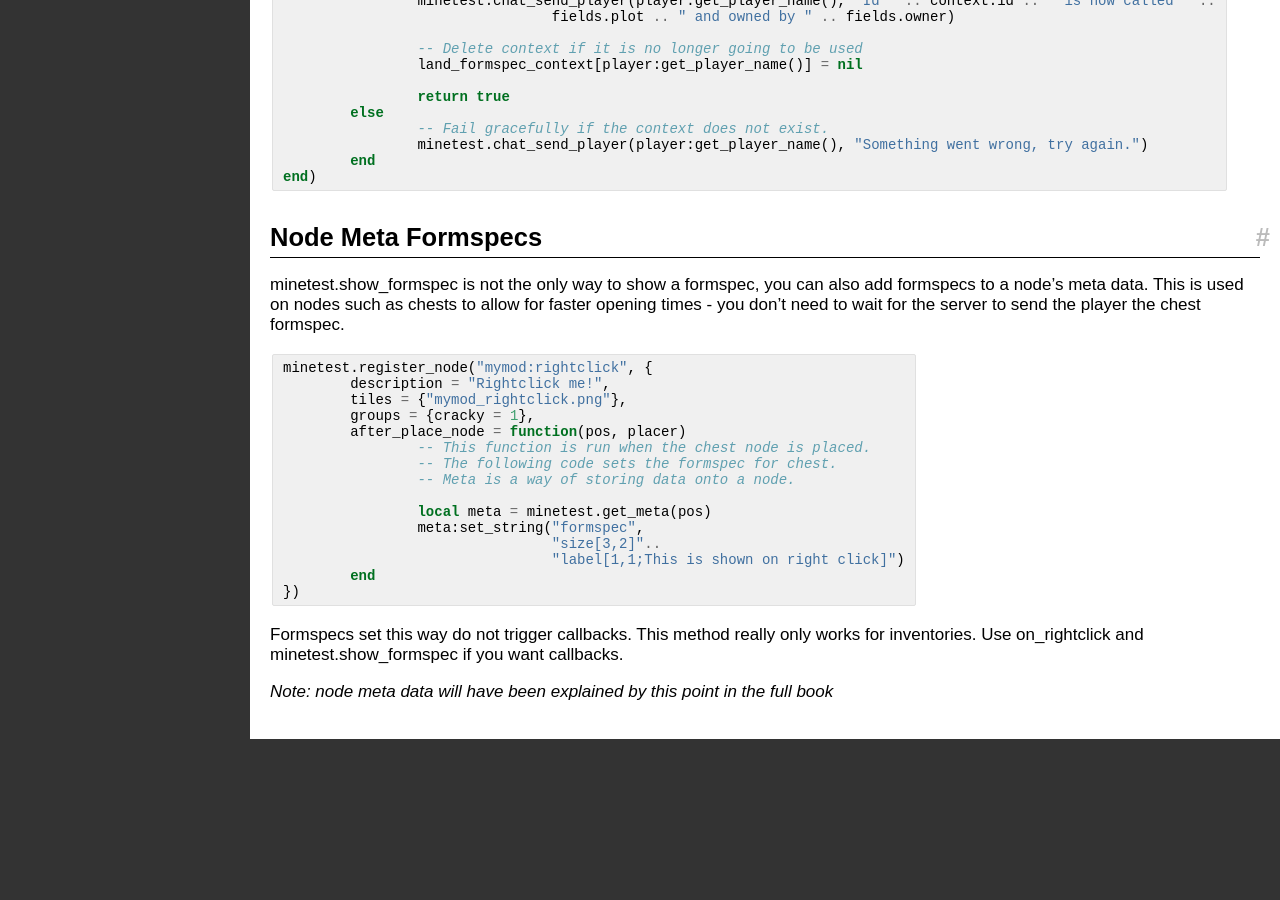
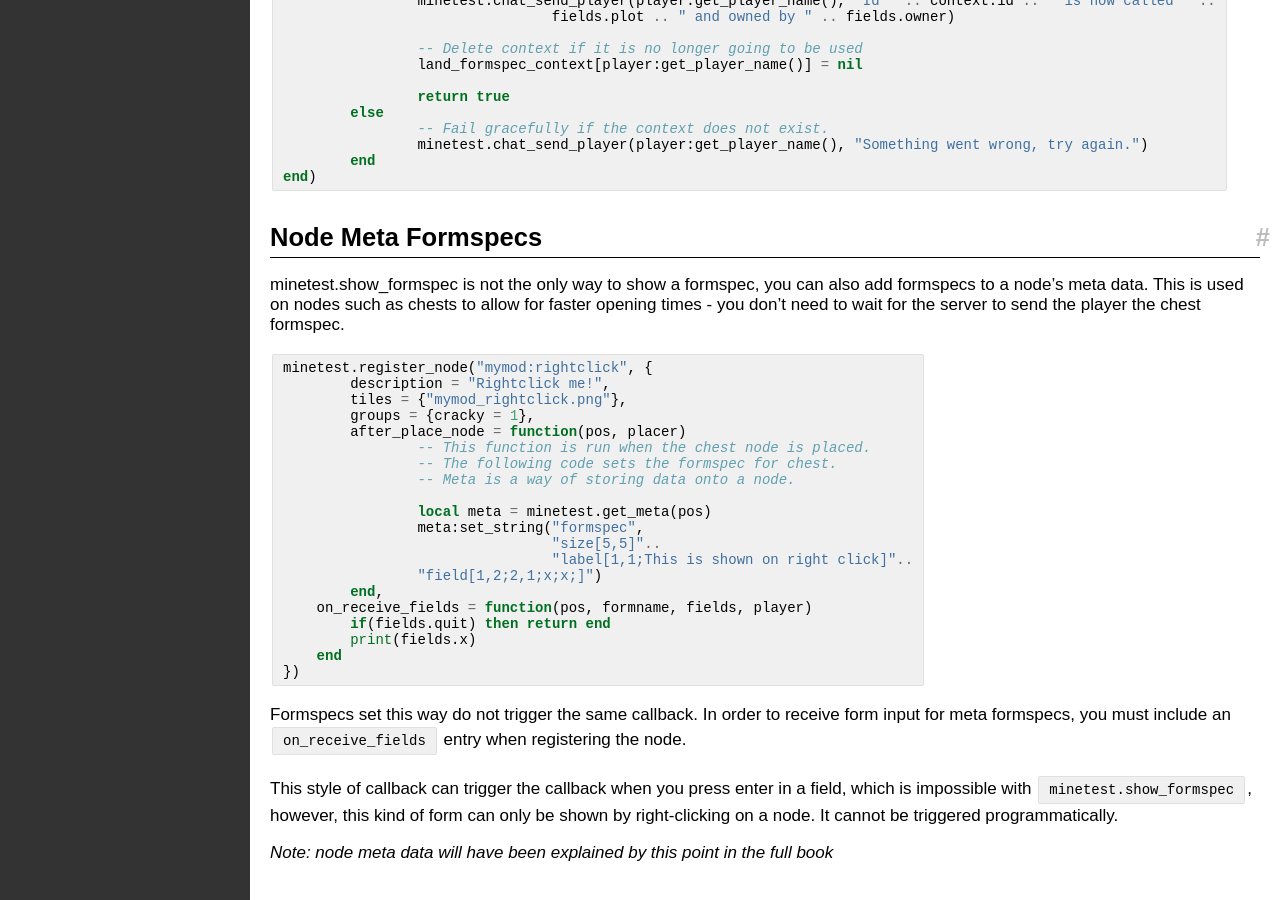
Before and after one commit to rubenwardy/minetest_modding_book, a Jekyll site: the page built from chapters/formspecs.md, in a window 1280 px wide and 900 px high, scrolled down 3534 px. Built offline with Jekyll 4.4.1, drawn with Linux system fonts in a browser that asks for light colours; nearby versions of some CDN libraries; before the commit the page ends 4273 px from its top, so only the background shows below that.

Commit message:
Correct inaccuracy regarding node meta formspecs.

```diff
--- a/chapters/formspecs.md
+++ b/chapters/formspecs.md
@@ -254,14 +254,24 @@
 
 		local meta = minetest.get_meta(pos)
 		meta:set_string("formspec",
-				"size[3,2]"..
-				"label[1,1;This is shown on right click]")
-	end
+				"size[5,5]"..
+				"label[1,1;This is shown on right click]"..
+                "field[1,2;2,1;x;x;]")
+	end,
+    on_receive_fields = function(pos, formname, fields, player)
+        if(fields.quit) then return end
+        print(fields.x)
+    end
 })
 {% endhighlight %}
 
-Formspecs set this way do not trigger callbacks.
-This method really only works for inventories.
-Use on_rightclick and minetest.show_formspec if you want callbacks.
+Formspecs set this way do not trigger the same callback. In order to
+receive form input for meta formspecs, you must include an
+`on_receive_fields` entry when registering the node.
+
+This style of callback can trigger the callback when you press enter
+in a field, which is impossible with `minetest.show_formspec`,
+however, this kind of form can only be shown by right-clicking on a
+node. It cannot be triggered programmatically.
 
 *Note: node meta data will have been explained by this point in the full book*
```
